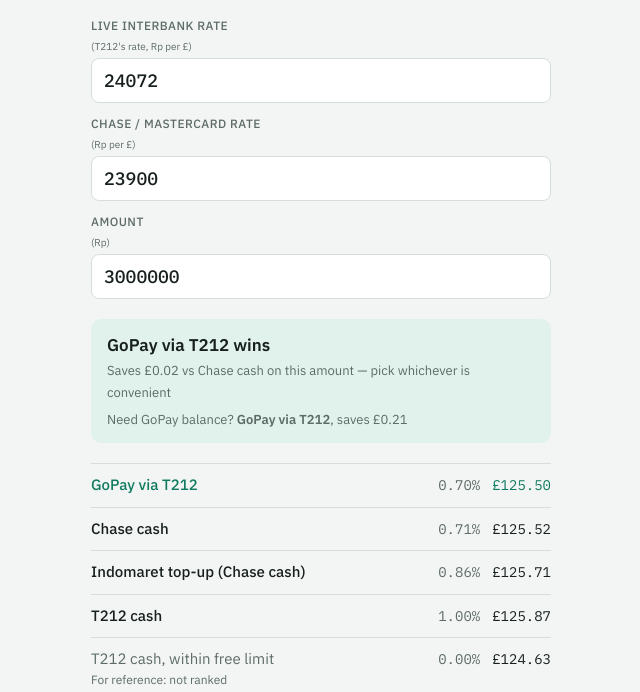
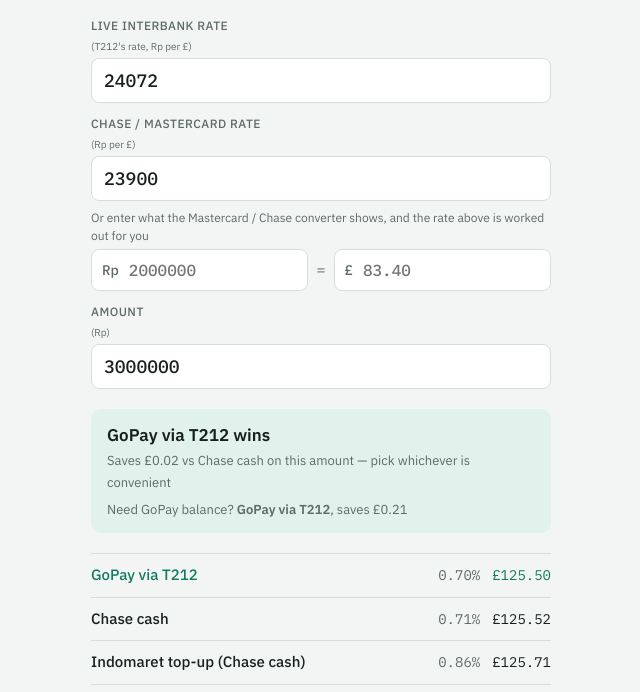
Before and after one commit to darrenvong/darrenvong.github.io, a plain HTML site: page rupiah/index.html in a window 1280 px wide. Shown: the part 100-792 px from the top of the page, without its empty margins (319-959 px from the left). Drawn offline with Linux system fonts and the light colour scheme.

Commit message:
Add Mastercard converter pair fields to Rupiah calculator
Entering 'Rp X = £Y' from the Mastercard/Chase converter fills in the
Chase rate; the rate field stays directly editable. Bump SW cache to rrc-v3.

Co-Authored-By: Claude Opus 5.5 <noreply@anthropic.com>

```diff
--- a/rupiah/index.html
+++ b/rupiah/index.html
@@ -51,6 +51,15 @@ input:focus-visible { outline: 2px solid var(--accent); outline-offset: 1px; bor
 .hint { font-size: 13px; color: var(--muted); margin: 0; }
 .hint code { font-family: var(--mono); color: var(--fg); }
 .err { color: var(--warn); }
+.pair { display: grid; gap: 4px; margin-top: -4px; }
+.pair-label { font-size: 12px; color: var(--muted); }
+.pair-inputs { display: grid; grid-template-columns: 1fr auto 1fr; gap: 8px; align-items: center; }
+.affix { display: flex; align-items: center; border: 1px solid var(--line); border-radius: 8px; background: var(--surface); }
+.affix:focus-within { outline: 2px solid var(--accent); outline-offset: 1px; border-color: transparent; }
+.affix span { font: 500 14px var(--mono); color: var(--muted); padding-left: 10px; text-transform: none; letter-spacing: 0; }
+.affix input { border: 0; padding-left: 6px; font-size: 16px; min-width: 0; }
+.affix input:focus-visible { outline: 0; }
+.pair-eq { color: var(--muted); font-family: var(--mono); }
 
 :root { padding-top: env(safe-area-inset-top, 0px); padding-bottom: env(safe-area-inset-bottom, 0px); }
 body { margin: 0; }
@@ -70,6 +79,14 @@ body { margin: 0; }
       <input id="mid" inputmode="decimal" value="24072"></label>
     <label for="chase">Chase / Mastercard rate <small>(Rp per £)</small>
       <input id="chase" inputmode="decimal" value="23900"></label>
+    <div class="pair" role="group" aria-labelledby="pair-label">
+      <span class="pair-label" id="pair-label">Or enter what the Mastercard / Chase converter shows, and the rate above is worked out for you</span>
+      <div class="pair-inputs">
+        <label class="affix" aria-label="Rupiah amount from converter"><span>Rp</span><input id="mcIdr" inputmode="numeric" placeholder="2000000"></label>
+        <span class="pair-eq">=</span>
+        <label class="affix" aria-label="Pound amount from converter"><span>£</span><input id="mcGbp" inputmode="decimal" placeholder="83.40"></label>
+      </div>
+    </div>
     <label for="amt">Amount <small>(Rp)</small>
       <input id="amt" inputmode="numeric" value="3000000"></label>
   </div>
@@ -84,8 +101,15 @@ body { margin: 0; }
 <script>
 const $ = id => document.getElementById(id);
 const num = v => parseFloat(String(v).replace(/[^\d.]/g, ''));
-const ids = ['mid', 'chase', 'amt'];
+const ids = ['mid', 'chase', 'amt', 'mcIdr', 'mcGbp'];
 try { ids.forEach(k => { const v = localStorage.getItem('rrc-' + k); if (v) $(k).value = v; }); } catch (e) {}
+
+// Converter pair (Rp X = £Y) sets the Chase rate; the rate field stays directly editable.
+function fromPair() {
+  const idr = num($('mcIdr').value), gbpAmt = num($('mcGbp').value);
+  if (idr > 0 && gbpAmt > 0) $('chase').value = String(Math.round(idr / gbpAmt * 100) / 100);
+  render();
+}
 
 function gbp(x) { return '£' + x.toFixed(2); }
 
@@ -117,7 +141,8 @@ function render() {
   const indoBreak = mid * 1.0015 / 1.007;
   $('hint').innerHTML = `Chase cash beats the T212 top-up above <code>${Math.round(breakeven).toLocaleString('en-GB')}</code>. An Indomaret top-up beats it above <code>${Math.round(indoBreak).toLocaleString('en-GB')}</code>.`;
 }
-ids.forEach(k => $(k).addEventListener('input', render));
+['mid', 'chase', 'amt'].forEach(k => $(k).addEventListener('input', render));
+['mcIdr', 'mcGbp'].forEach(k => $(k).addEventListener('input', fromPair));
 render();
 if ('serviceWorker' in navigator) navigator.serviceWorker.register('sw.js');
 </script>
--- a/rupiah/sw.js
+++ b/rupiah/sw.js
@@ -1,5 +1,5 @@
 // Cache-first: works offline after the first visit. Bump VERSION when you change files.
-const VERSION = 'rrc-v2';
+const VERSION = 'rrc-v3';
 const FILES = ['./', 'index.html', 'manifest.webmanifest', 'icon.svg', 'icon-192.png', 'icon-512.png'];
 self.addEventListener('install', e => e.waitUntil(caches.open(VERSION).then(c => c.addAll(FILES)).then(() => self.skipWaiting())));
 self.addEventListener('activate', e => e.waitUntil(
```
